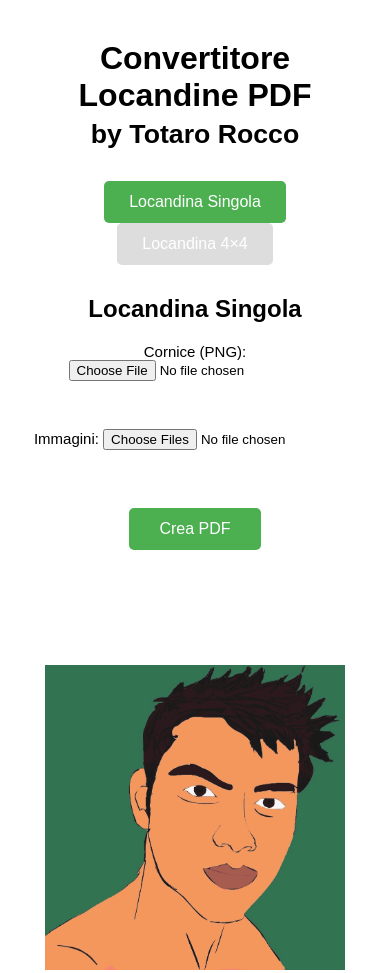
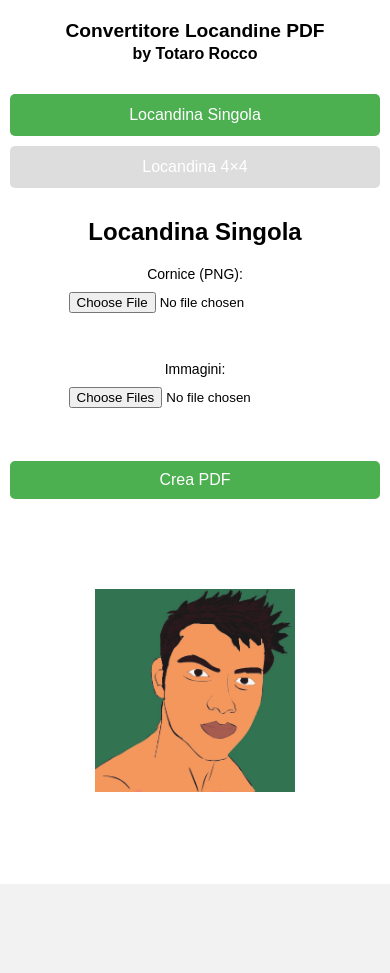
Before and after one commit to Roccotot/locandine-web, a plain HTML site: page index.html in a window 390 px wide. After the commit the page ends 884 px from the top, so only its background shows below. Drawn offline with Linux system fonts and the light colour scheme.

Commit message:
Update style.css

```diff
--- a/style.css
+++ b/style.css
@@ -17,6 +17,7 @@ body {
 
 h1 {
   margin-top: 0;
+  font-size: 2rem;
 }
 
 .tabs {
@@ -31,6 +32,11 @@ h1 {
   background: #ddd;
   border-radius: 5px;
   font-size: 16px;
+  transition: background 0.3s;
+}
+
+.tab-btn:hover {
+  background: #bbb;
 }
 
 .tab-btn.active {
@@ -53,6 +59,10 @@ label {
   font-size: 15px;
 }
 
+input[type="file"] {
+  margin-left: 10px;
+}
+
 button {
   padding: 12px 30px;
   margin: 25px 0;
@@ -62,6 +72,11 @@ button {
   background: #4CAF50;
   color: white;
   font-size: 16px;
+  transition: background 0.3s;
+}
+
+button:hover {
+  background: #45a049;
 }
 
 footer {
@@ -73,3 +88,53 @@ footer img {
   opacity: 0.9;
   margin-top: 40px;
 }
+
+/* -----------------------
+   Responsive Design
+-------------------------*/
+@media (max-width: 768px) {
+  .container {
+    padding: 20px 10px;
+  }
+
+  h1 {
+    font-size: 1.5rem;
+  }
+
+  .tab-btn {
+    display: block;
+    width: 100%;
+    margin: 10px 0;
+  }
+
+  label {
+    font-size: 14px;
+  }
+
+  input[type="file"] {
+    display: block;
+    margin: 10px auto;
+  }
+
+  button {
+    width: 100%;
+    font-size: 18px;
+    margin: 20px 0;
+  }
+
+  footer img {
+    max-width: 200px;
+    margin-top: 20px;
+  }
+}
+
+@media (max-width: 480px) {
+  h1 {
+    font-size: 1.2rem;
+  }
+
+  button {
+    font-size: 16px;
+    padding: 10px 20px;
+  }
+}
```
